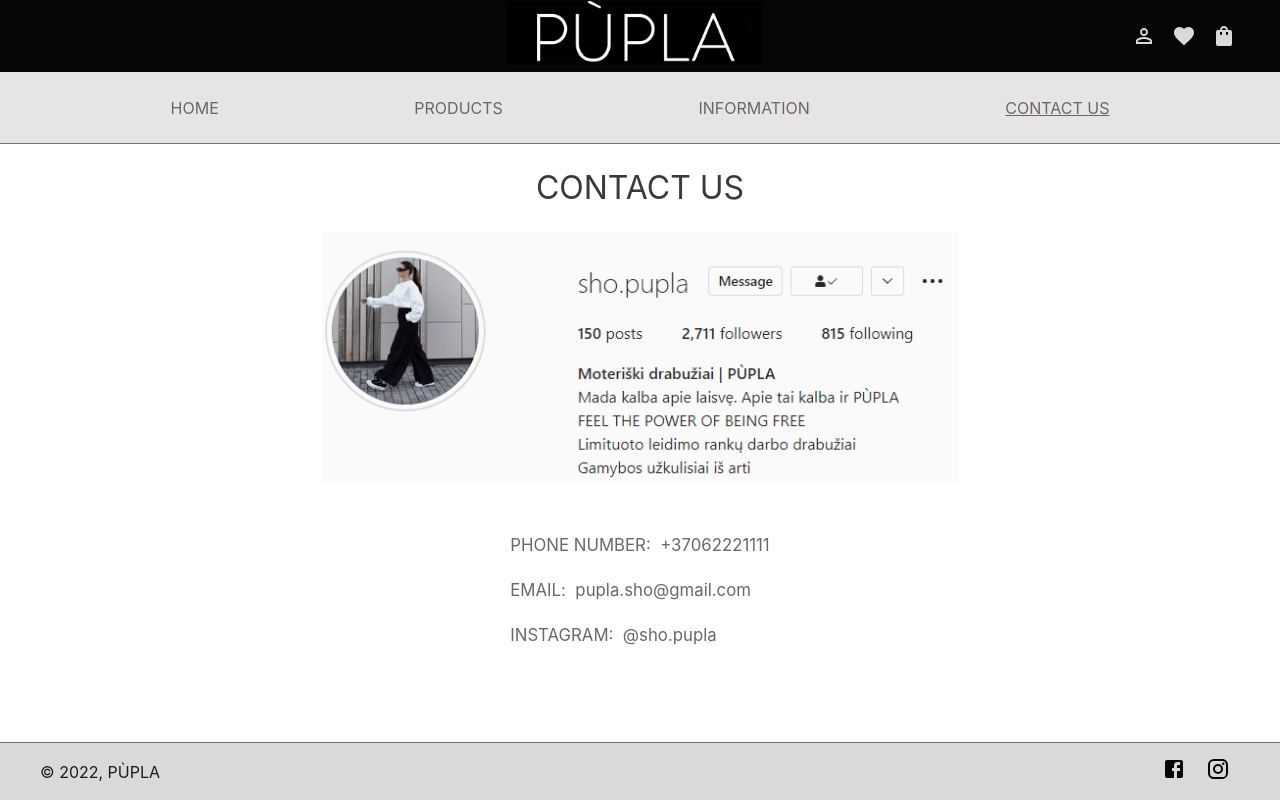
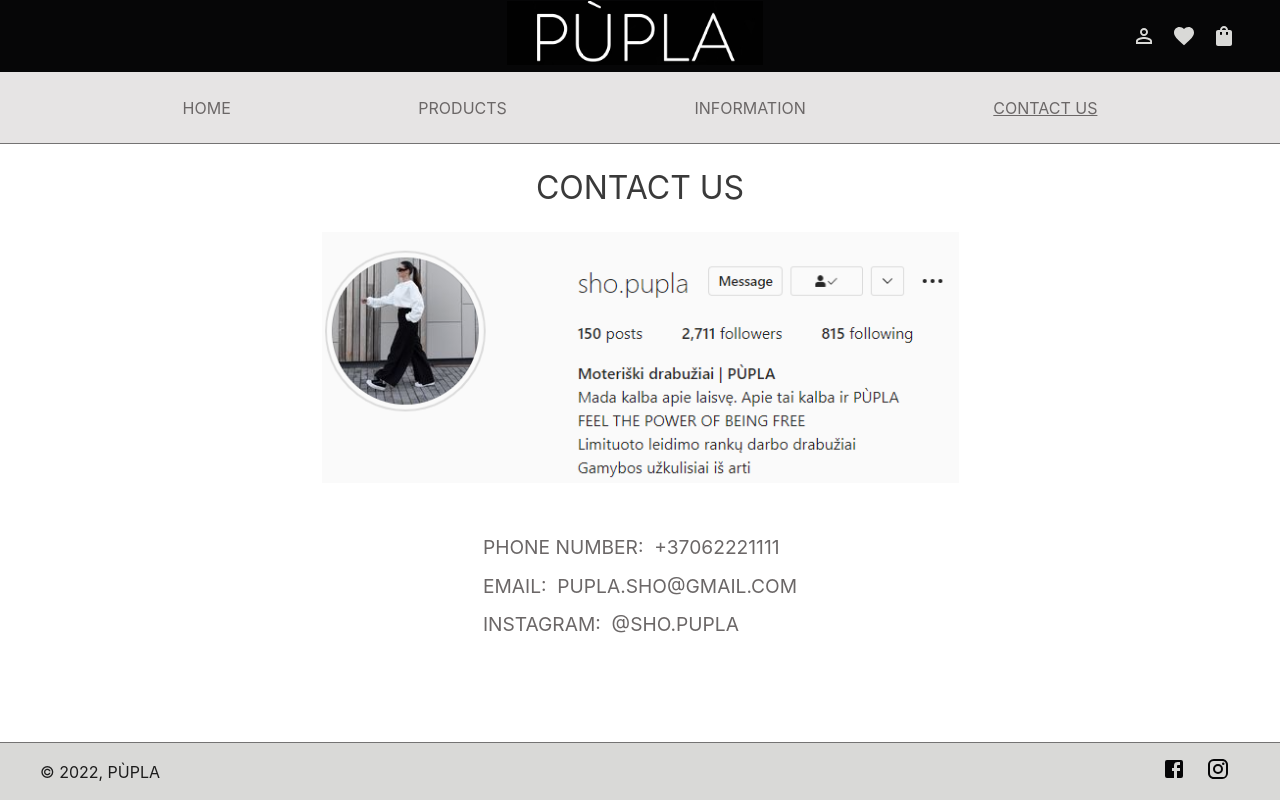
Before and after one commit to Migle-Chazbijaviciute/pupla, a React (Create React App) app in the folder client/: page /contactUs in a window 1280 px wide. Built offline with nearby package versions, Linux system fonts and the light colour scheme.

Commit message:
refactor: changed styled components creation method and moved reusable components to one folder

```diff
--- a/client/src/components/partials/navbar/profile-popover.jsx
+++ b/client/src/components/partials/navbar/profile-popover.jsx
@@ -5,19 +5,16 @@ import {
   IconButton,
   Box,
   Typography,
-  styled,
-  useTheme,
 } from '@mui/material';
 import { useSelector } from 'react-redux';
-import { NavLink } from 'react-router-dom';
 import PermIdentityIcon from '@mui/icons-material/PermIdentity';
 import routes from '../../../routing/routes';
 import AuthService from '../../../services/auth-service';
 import { authSelector } from '../../../store/auth';
+import StyledLink from '../../styled-components/styled-link';
 
 const ProfilePopover = () => {
   const auth = useSelector(authSelector);
-  const theme = useTheme();
   const anchorRef = useRef();
   const [menuOpen, setMenuOpen] = useState(false);
   const handleOpenMenu = () => setMenuOpen(true);
@@ -26,16 +23,6 @@ const ProfilePopover = () => {
     handleCloseMenu();
     AuthService.logout();
   };
-
-  const StyledLink = styled(NavLink)({
-    color: theme.palette.primary.dark,
-    textTransform: 'uppercase',
-    paddingInline: 5,
-    textDecoration: 'none',
-    '&.active': {
-      textDecoration: 'underline',
-    },
-  });
 
   return (
     <Box>
--- a/client/src/components/partials/navbar/toggle-menu.jsx
+++ b/client/src/components/partials/navbar/toggle-menu.jsx
@@ -5,38 +5,25 @@ import {
   IconButton,
   Box,
   Typography,
-  styled,
-  useTheme,
 } from '@mui/material';
-import { NavLink } from 'react-router-dom';
 import MenuIcon from '@mui/icons-material/Menu';
 import routes from '../../../routing/routes';
+import StyledLink from '../../styled-components/styled-link';
+
+const pages = [
+  { title: 'HOME', link: routes.HomePage },
+  { title: 'PRODUCTS', link: routes.ProductsPage },
+  { title: 'INFORMATION', link: routes.InformationPage },
+  { title: 'CONTACT US', link: routes.ContactUsPage },
+  { title: 'MY BAG', link: routes.BagPage },
+  { title: 'SAVED ITEMS', link: routes.SavedPage },
+];
 
 const ToggleMenu = () => {
-  const theme = useTheme();
   const anchorRef = useRef();
   const [menuOpen, setMenuOpen] = useState(false);
   const handleOpenMenu = () => setMenuOpen(true);
   const handleCloseMenu = () => setMenuOpen(false);
-
-  const pages = [
-    { title: 'HOME', link: routes.HomePage },
-    { title: 'PRODUCTS', link: routes.ProductsPage },
-    { title: 'INFORMATION', link: routes.InformationPage },
-    { title: 'CONTACT US', link: routes.ContactUsPage },
-    { title: 'MY BAG', link: routes.BagPage },
-    { title: 'SAVED ITEMS', link: routes.SavedPage },
-  ];
-
-  const StyledLink = styled(NavLink)({
-    color: theme.palette.primary.dark,
-    textTransform: 'uppercase',
-    paddingInline: 5,
-    textDecoration: 'none',
-    '&.active': {
-      textDecoration: 'underline',
-    },
-  });
 
   return (
     <Box>
--- a/client/src/components/partials/navigation/index.jsx
+++ b/client/src/components/partials/navigation/index.jsx
@@ -1,23 +1,8 @@
 import React from 'react';
-import {
-  Box, useTheme, styled,
-} from '@mui/material';
-import { NavLink } from 'react-router-dom';
+import { Box, styled } from '@mui/material';
+import StyledLink from '../../styled-components/styled-link';
 
-const Navigation = () => {
-  const theme = useTheme();
-
-  const StyledFont = styled(NavLink)({
-    color: theme.palette.primary.dark,
-    textTransform: 'uppercase',
-    paddingInline: 25,
-    textDecoration: 'none',
-    '&.active': {
-      textDecoration: 'underline',
-    },
-  });
-
-  const StyledNavBox = styled(Box)({
+const StyledNavBox = styled(Box)(({ theme }) => ({
   width: '100%',
   minHeight: theme.mixins.navigation.minHeight,
   background: theme.palette.primary.light,
@@ -33,15 +18,15 @@ const Navigation = () => {
     display: 'inline-flex',
     justifyContent: 'space-evenly',
   },
-  });
-  return (
+}));
+
+const Navigation = () => (
   <StyledNavBox>
-      <StyledFont to="/"> home</StyledFont>
-      <StyledFont to="/products"> products</StyledFont>
-      <StyledFont to="/information"> information</StyledFont>
-      <StyledFont to="/contactUs"> contact us</StyledFont>
+    <StyledLink to="/"> home</StyledLink>
+    <StyledLink to="/products"> products</StyledLink>
+    <StyledLink to="/information"> information</StyledLink>
+    <StyledLink to="/contactUs"> contact us</StyledLink>
   </StyledNavBox>
 );
-};
 
 export default Navigation;
--- a/client/src/components/styled-components/grid-container.jsx
+++ b/client/src/components/styled-components/grid-container.jsx
@@ -1,12 +1,7 @@
 import React from 'react';
-import {
-  Grid, useTheme, styled,
-} from '@mui/material';
+import { Grid, styled } from '@mui/material';
 
-const StyledGridContainer = ({ children, ...props }) => {
-  const theme = useTheme();
-
-  const StyledContainer = styled(Grid)({
+const StyledContainer = styled(Grid)(({ theme }) => ({
   backgroundColor: theme.palette.secondary.main,
   alignItems: 'center',
   '.MuiGrid-root.MuiGrid-item': {
@@ -23,13 +18,12 @@ const StyledGridContainer = ({ children, ...props }) => {
     paddingBlock: 10,
     marginBottom: 25,
   },
-  });
+}));
 
-  return (
+const StyledGridContainer = ({ children, ...props }) => (
   <StyledContainer {...props}>
     {children}
   </StyledContainer>
 );
-};
 
 export default StyledGridContainer;
--- a/client/src/components/styled-components/main-header.jsx
+++ b/client/src/components/styled-components/main-header.jsx
@@ -1,11 +1,7 @@
 import React from 'react';
 import { Typography, styled } from '@mui/material';
-import { useTheme } from '@emotion/react';
 
-const StyledHeader = ({ children, ...sx }) => {
-  const theme = useTheme();
-
-  const StyledH = styled(Typography)({
+const StyledH = styled(Typography)(({ theme }, ...sx) => ({
   color: theme.palette.secondary.dark,
   textTransform: 'uppercase',
   textAlign: 'center',
@@ -14,13 +10,12 @@ const StyledHeader = ({ children, ...sx }) => {
   marginBottom: 20,
   marginTop: 20,
   ...sx,
-  });
+}));
 
-  return (
+const StyledHeader = ({ children, ...sx }) => (
   <StyledH {...sx}>
     {children}
   </StyledH>
 );
-};
 
 export default StyledHeader;
--- /dev/null
+++ b/client/src/components/styled-components/styled-info.jsx
@@ -0,0 +1,19 @@
+import React from 'react';
+import { Typography, styled } from '@mui/material';
+
+const Styled = styled(Typography)(({ theme }, ...sx) => ({
+  color: theme.palette.primary.dark,
+  textTransform: 'uppercase',
+  fontSize: '1.2rem',
+  textDecoration: 'none',
+  textAlign: 'left',
+  ...sx,
+}));
+
+const StyledInfo = ({ children, ...sx }) => (
+  <Styled {...sx}>
+    {children}
+  </Styled>
+);
+
+export default StyledInfo;
--- /dev/null
+++ b/client/src/components/styled-components/styled-link.jsx
@@ -0,0 +1,21 @@
+import React from 'react';
+import { styled } from '@mui/material';
+import { NavLink } from 'react-router-dom';
+
+const Styled = styled(NavLink)(({ theme }) => ({
+  color: theme.palette.primary.dark,
+  textTransform: 'uppercase',
+  paddingInline: 5,
+  textDecoration: 'none',
+  '&.active': {
+    textDecoration: 'underline',
+  },
+}));
+
+const StyledLink = ({ children, ...sx }) => (
+  <Styled {...sx}>
+    {children}
+  </Styled>
+);
+
+export default StyledLink;
--- a/client/src/pages/contact-us-page.jsx
+++ b/client/src/pages/contact-us-page.jsx
@@ -1,26 +1,16 @@
 import React from 'react';
-import {
-  Box, Typography, useTheme, styled,
-} from '@mui/material';
+import { Box, styled } from '@mui/material';
 import StyledHeader from '../components/styled-components/main-header';
+import StyledInfo from '../components/styled-components/styled-info';
 
-const ContactUsPage = () => {
-  const theme = useTheme();
-
-  const StyledInfo = styled(Typography)({
-    color: theme.palette.primary.dark,
-    fontSize: '1.05rem',
-    marginBottom: 20,
-  });
-
-  const StyledInsta = styled(Box)({
+const StyledInsta = styled(Box)(({ theme }) => ({
   marginBottom: 50,
   [theme.breakpoints.up('xs')]: {
     width: '98%',
   },
-  });
+}));
 
-  return (
+const ContactUsPage = () => (
   <Box sx={{
     display: 'flex',
     flexDirection: 'column',
@@ -42,13 +32,12 @@ const ContactUsPage = () => {
         src="/static/images/pupla-insta.png"
       />
       <Box>
-          <StyledInfo>PHONE NUMBER: &nbsp;+37062221111</StyledInfo>
-          <StyledInfo>EMAIL: &nbsp;pupla.sho@gmail.com</StyledInfo>
+        <StyledInfo sx={{ mb: 5 }}>PHONE NUMBER: &nbsp;+37062221111</StyledInfo>
+        <StyledInfo sx={{ mb: 5 }}>EMAIL: &nbsp;pupla.sho@gmail.com</StyledInfo>
         <StyledInfo>INSTAGRAM: &nbsp;@sho.pupla</StyledInfo>
       </Box>
     </Box>
   </Box>
 );
-};
 
 export default ContactUsPage;
--- a/client/src/pages/product-page.jsx
+++ b/client/src/pages/product-page.jsx
@@ -2,8 +2,6 @@ import React, { useEffect, useState } from 'react';
 import { useParams } from 'react-router-dom';
 import {
   Box,
-  Typography,
-  useTheme,
   styled,
   Grid,
   InputLabel,
@@ -15,27 +13,9 @@ import {
 import API from '../services/api-service';
 import StyledHeader from '../components/styled-components/main-header';
 import ImageSlider from '../components/image-slider';
+import StyledInfo from '../components/styled-components/styled-info';
 
-const ProductPage = () => {
-  const theme = useTheme();
-  const [item, setItem] = useState(null);
-  const { id } = useParams();
-
-  useEffect(() => {
-    (async () => {
-      const data = await API.getGarment(id);
-      setItem(data);
-    })();
-  }, [id]);
-
-  const StyledInfo = styled(Typography)({
-    color: theme.palette.primary.dark,
-    fontSize: '1.05rem',
-    marginBottom: 90,
-    marginTop: 20,
-  });
-
-  const StyledGridContainer = styled(Grid)({
+const StyledProductGridContainer = styled(Grid)(({ theme }) => ({
   [theme.breakpoints.up('xs')]: {
     paddingInline: 35,
     marginBlock: 40,
@@ -57,7 +37,18 @@ const ProductPage = () => {
     paddingInline: 55,
     marginBlock: 40,
   },
-  });
+}));
+
+const ProductPage = () => {
+  const [item, setItem] = useState(null);
+  const { id } = useParams();
+
+  useEffect(() => {
+    (async () => {
+      const data = await API.getGarment(id);
+      setItem(data);
+    })();
+  }, [id]);
 
   const [size, setSize] = useState('');
 
@@ -69,7 +60,7 @@ const ProductPage = () => {
 
   return (
     <Box sx={{ display: 'flex', justifyContent: 'center' }}>
-      <StyledGridContainer container columnSpacing={2}>
+      <StyledProductGridContainer container columnSpacing={2}>
         <Grid
           item
           xs={12}
@@ -82,12 +73,12 @@ const ProductPage = () => {
         </Grid>
         <Grid item xs={12} md={6}>
           <Box>
-            <StyledHeader fontSize="2rem" textAlign="left">{item.label}</StyledHeader>
-            <StyledHeader fontSize="1.5rem" textAlign="left">
+            <StyledHeader sx={{ textAlign: 'left' }}>{item.label}</StyledHeader>
+            <StyledHeader sx={{ textAlign: 'left' }}>
               {item.price}
               €
             </StyledHeader>
-            <StyledInfo>Model 1.78m is wearing size M</StyledInfo>
+            <StyledInfo sx={{ fontSize: '1.05em', mb: 50, mt: 20 }}>Model 1.78m is wearing size M</StyledInfo>
             <FormControl fullWidth sx={{ mt: 12, mb: 10, width: { md: 300 } }}>
               <InputLabel id="size">Size</InputLabel>
               <Select
@@ -107,7 +98,7 @@ const ProductPage = () => {
             <Button variant="contained" color="secondary" fullWidth sx={{ display: 'block', mb: 5, width: { md: 300 } }}>Add to Cart</Button>
           </Box>
         </Grid>
-      </StyledGridContainer>
+      </StyledProductGridContainer>
     </Box>
   );
 };
--- a/client/src/pages/saved-page.jsx
+++ b/client/src/pages/saved-page.jsx
@@ -32,7 +32,7 @@ const SavedPage = () => {
       <StyledHeader>Saved Items</StyledHeader>
       <StyledGridContainer container maxWidth="90%">
 
-        {saved.length > 0 ? saved.map((item) => (
+        {saved.length > 0 && saved.img !== undefined ? saved.map((item) => (
           <ProductCard key={uuidv4()} {...item} shouldAddButton deleteIcon />
         ))
           : <Box fontSize={22}>THERE IS NO SAVED ITEMS YET...</Box>}
```
Also changed, not shown: client/src/pages/information-page.jsx (+10 -20 lines). Lines whose indentation alone changed are shown as unchanged.
